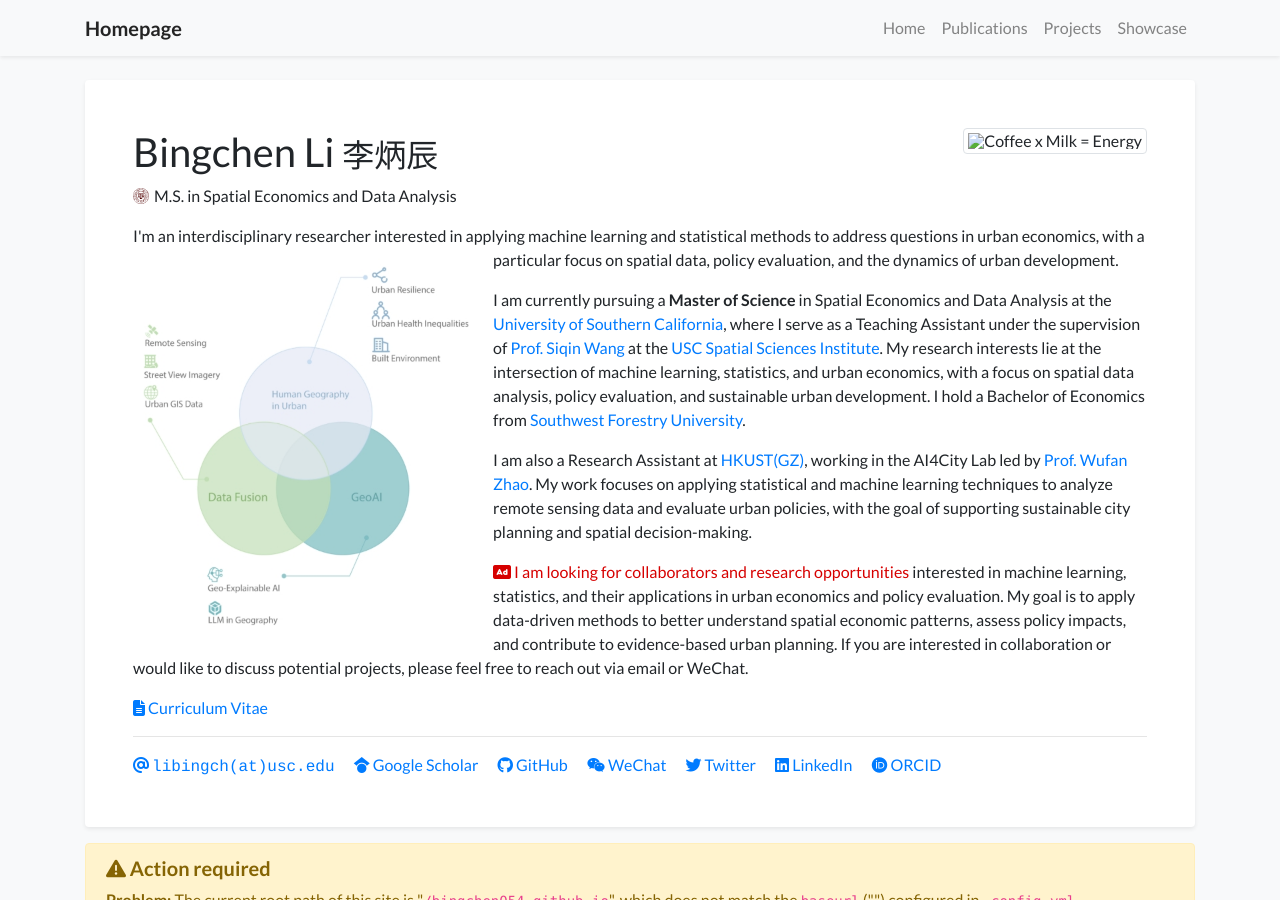
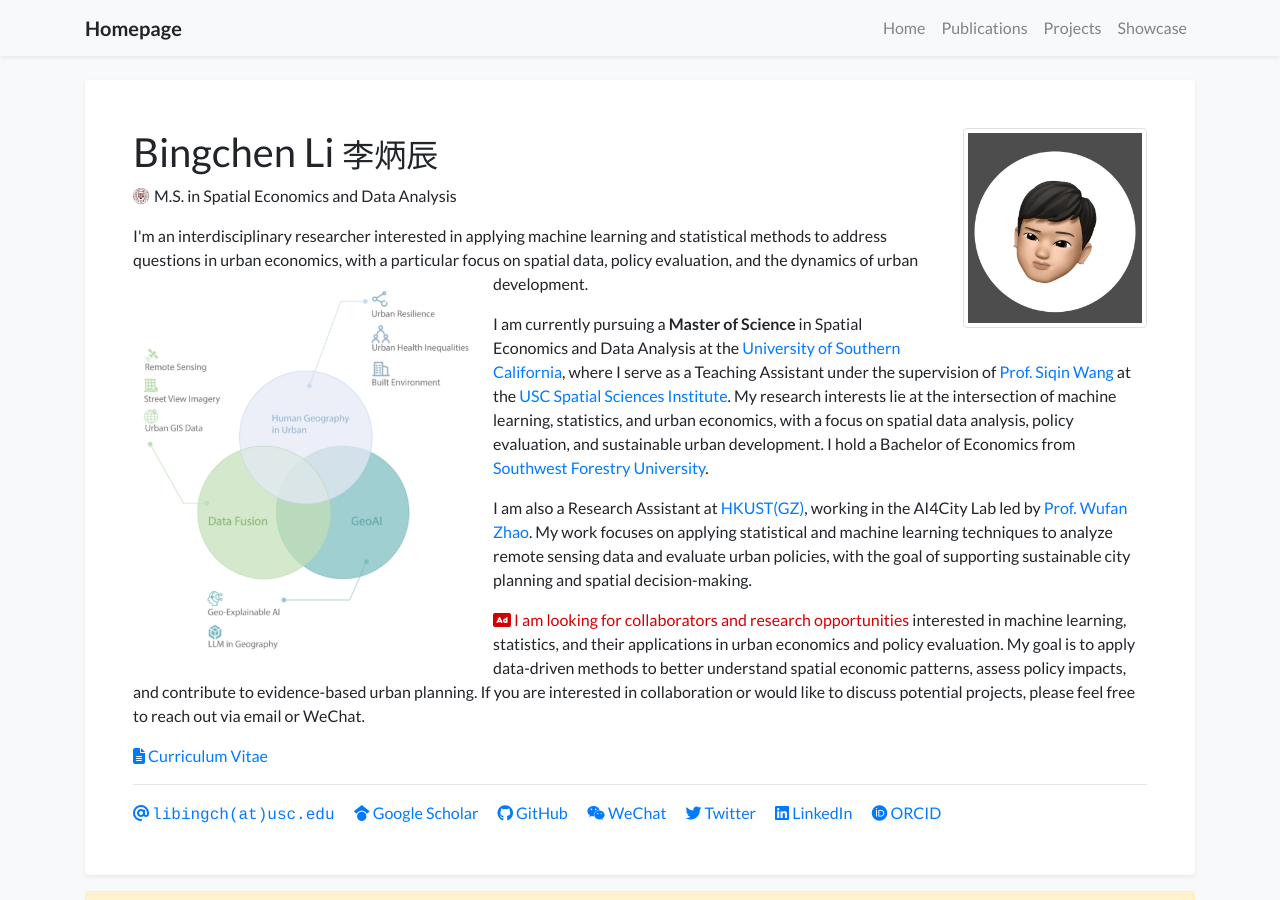
Before and after one commit to Bingchen054/bingchen054.github.io, a Jekyll site: the page built from index.html, in a window 1280 px wide and 900 px high. Built offline with Jekyll 4.4.1, drawn with Linux system fonts in a browser that asks for light colours; nearby versions of some CDN libraries; a style sheet for code colours, icons or effects is not loaded.

Commit message:
Fix avatar and SWFU logo paths, update layout

```diff
--- a/_data/profile.yml
+++ b/_data/profile.yml
@@ -56,7 +56,7 @@
     If you are interested in collaboration or would like to discuss potential projects, please feel free to reach out via email or WeChat.
   </p>
 
-portrait_url: "/Users/libingchen/Desktop/bingchen054.github.io/assets/images/photos/avatar.jpg"
+portrait_url: "/assets/images/photos/avatar.jpg"
 portrait_caption: >-
   Coffee x Milk = Energy
 
@@ -66,7 +66,7 @@
   position: M.S. in Spatial Data Science
   date: Aug. 2023 - Dec. 2025
 - name: Southwestern Forestry University
-  logo: /Users/libingchen/Desktop/bingchen054.github.io/assets/images/badges/SWFU.png
+  logo: /assets/images/badges/SWFU.png
   position: B.A. in Economics
   date: Sep. 2019 - Jul. 2023
 
```
